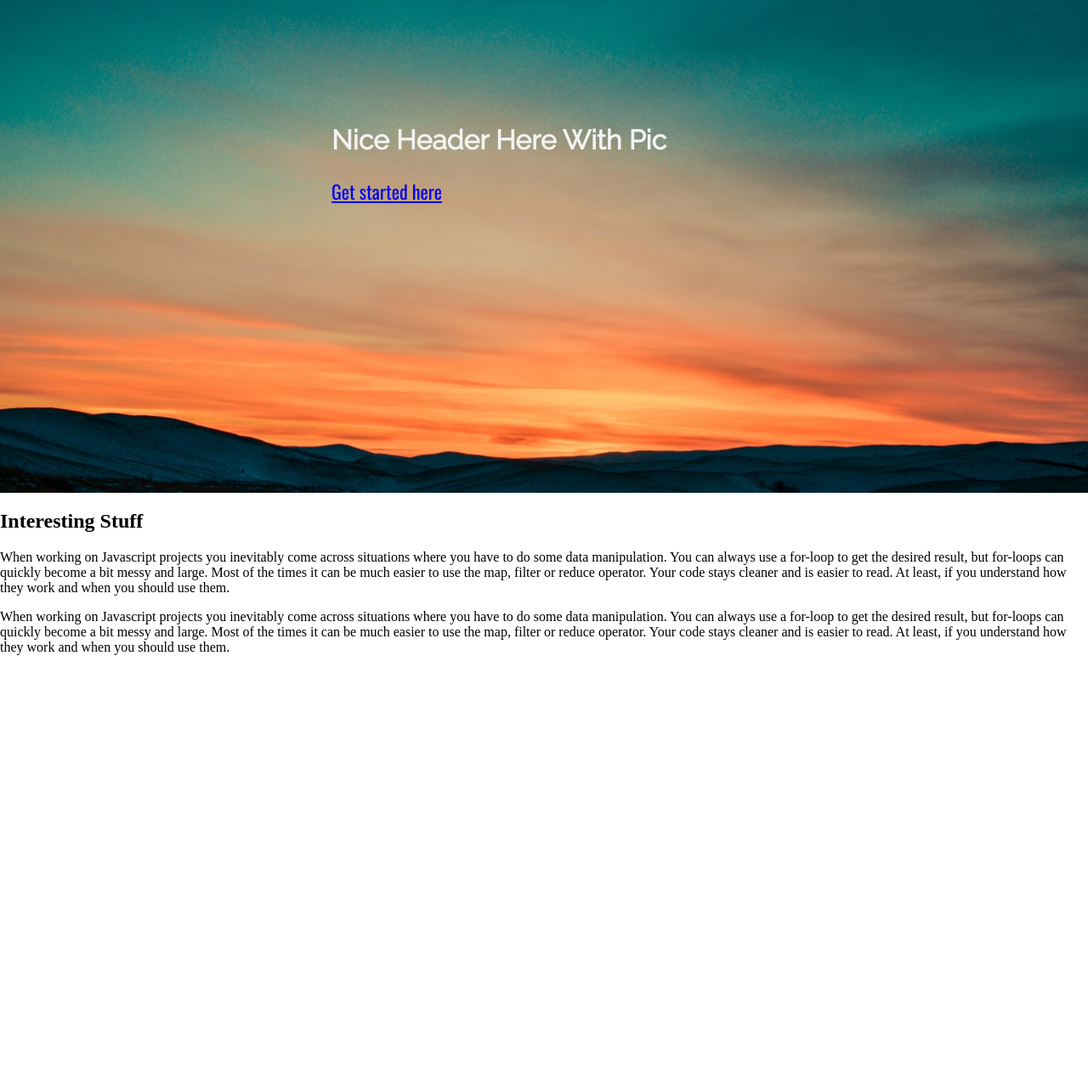
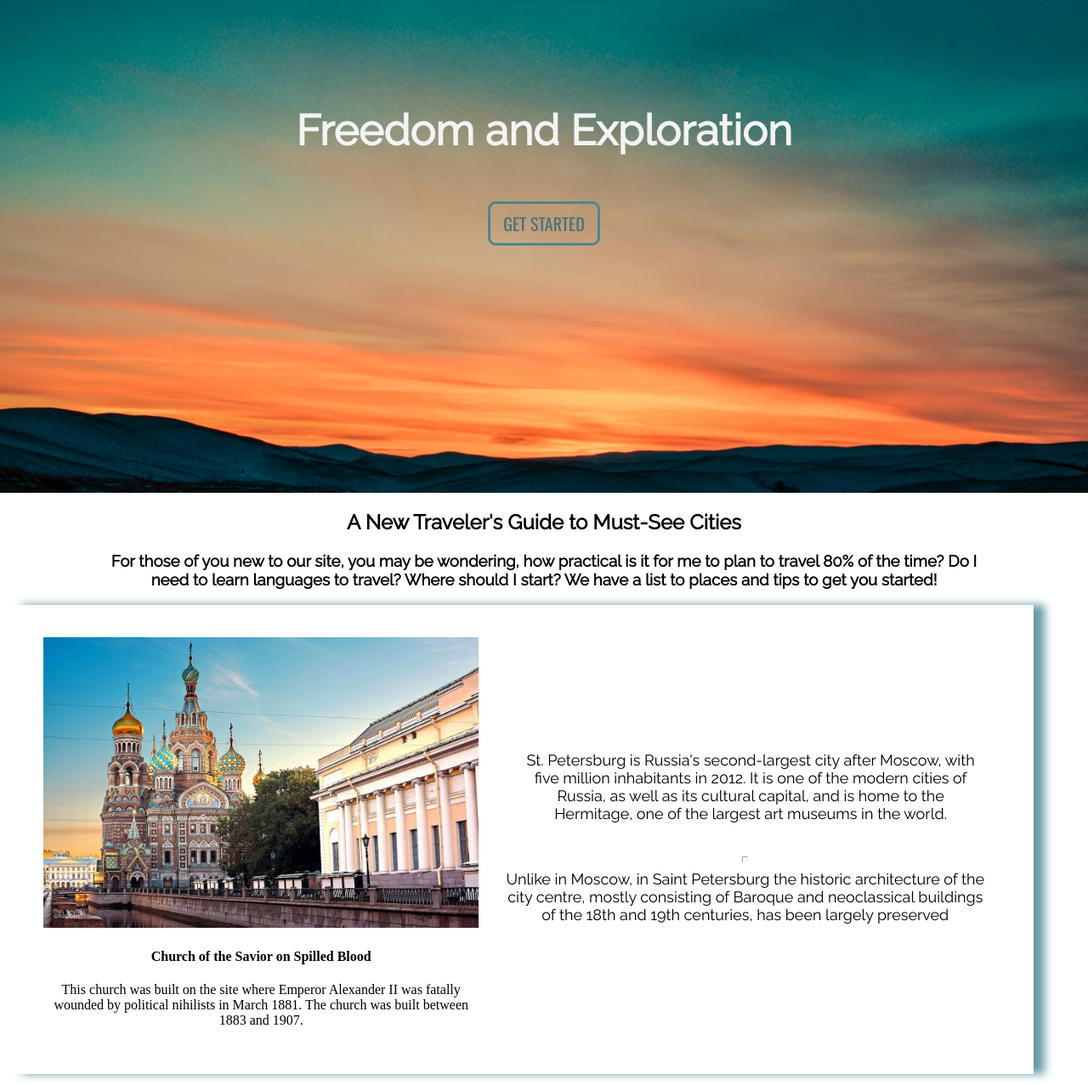
Before and after one commit to KaraCav/SunsetLandingPage, a plain HTML site: page index.html in a window 1280 px wide. Shown: the part 220-1497 px from the top of the page at 85% size. Before the commit the page ends 991 px from the top, so only its background shows below. Drawn offline with nearby package versions, Linux system fonts and the light colour scheme.

Commit message:
added body structure

```diff
--- a/index.html
+++ b/index.html
@@ -20,13 +20,33 @@
     <section class="intro">
         <div class="inner">
             <div class="content">
-                <h1>Nice Header Here With Pic</h1>
-                <a class="button" href="www.facebook.com">Get started here</a>
+                <h1>Freedom and Exploration</h1>
+                <a class="button" href="www.facebook.com">Get started</a>
             </div>
         </div>
     </section>
     <p>
-        <h2> Interesting Stuff </h2>
+        <div class="mainHeading">
+            <h2>A New Traveler's Guide to Must-See Cities</h2>
+            <h3>For those of you new to our site, you may be wondering, how practical is it for me to plan to travel 80% of the
+                time? Do I need to learn languages to travel? Where should I start? We have a list to places and tips to
+                get you started!</h3>
+        </div>
+        <div class="mainBody1">
+            <div class="description">
+                <img src="./pictures/st petersburg .jpg" class="mainImg">
+                <h4>Church of the Savior on Spilled Blood</h4>
+                <p>This church was built on the site where Emperor Alexander II was fatally wounded by political nihilists in
+                    March 1881. The church was built between 1883 and 1907.</p>
+            </div>
+            <div class="bodyText">
+                <p class="bodyText">St. Petersburg is Russia's second-largest city after Moscow, with five million inhabitants in 2012. It is
+                    one of the modern cities of Russia, as well as its cultural capital, and is home to the Hermitage, one
+                    of the largest art museums in the world.
+                     <hr/> Unlike in Moscow, in Saint Petersburg the historic architecture of the city centre, mostly consisting
+                    of Baroque and neoclassical buildings of the 18th and 19th centuries, has been largely preserved</p>
+            </div>
+        </div>
         <p>When working on Javascript projects you inevitably come across situations where you have to do some data manipulation.
             You can always use a for-loop to get the desired result, but for-loops can quickly become a bit messy and large.
             Most of the times it can be much easier to use the map, filter or reduce operator. Your code stays cleaner and
--- a/style.css
+++ b/style.css
@@ -11,7 +11,7 @@ html, body{
   height:100%;
   width:100%;
   margin:auto;
-  background: url('./dawn 2.jpg') no-repeat 50% 50%;
+  background: url('./pictures/dawn 2.jpg') no-repeat 50% 50%;
   display:table;
   top:0;
   background-size: cover;
@@ -23,28 +23,76 @@ width:100%;
 max-width: none;
 }
 .content{
-  max-width:500px;
-  margin:0 auto;
+  max-width:60vw;
+  margin: 0 auto;
+  text-align: center;
 }
 .content h1{
   font-family: 'Raleway', sans-serif;
-  font-size: 32px;
+  font-size: 50px;
   color:#f3f3f3;
+  text-shadow: 0px 0px 300px #444;
+  /* size:500%; */
+  padding-bottom: 3vh;
 }
 
 .button{
   font-family: 'Oswald', sans-serif;
-  font-size: 22px;
-}
+  font-size: 20px;
+  border: 3px solid hsl(192, 32%, 44%);
+  color:#41737e;
+  padding:8px 15px;
+  border-radius: 9px;
+text-decoration:none;
+text-transform: uppercase;}
 
 /* .video-holder {
   position: relative;
   padding-bottom: 56.25%;
   height: 0;
 } */
-@media screen and (max-width:600px){
+@media screen and (max-width:600px), (orientation: portrait){
   .content h1{
-    font-size:50px;
+    font-size:70px;
   }
-  .button{ font-size:30px;}
+  .button{ font-size:50px;}
 }
+.button:hover{
+  color: #ebebebe3;
+  border: 2px solid #ebebeb;
+}
+.mainHeading{
+    text-align: center;
+      font-family: 'Raleway', sans-serif;
+      width: 80vw;
+margin: auto;
+}
+.mainBody1{
+  width: 88vw;
+  text-align: center;
+  margin:1vw;
+  padding:3vw;
+  display: flex;
+  flex-direction: row;
+  box-shadow: 1vw 0vh 10px #6799a3;
+}
+.bodyText{
+  font-size: 18px;
+  font-family: 'Raleway', sans-serif;
+  padding:1vw;
+  margin-left:1vw;
+ display: flex;
+  flex-direction: column;
+  justify-content: center;
+}
+.mainImg{
+  width:40vw;
+}
+.description{
+  width:50vw;
+}
+hr{
+  color: black;
+  height:5px;
+  width: 5px;
+}
```
Also changed, not shown: aerial-view-beach.jpg (deleted), dusk-hills.jpg (deleted), pictures/Florence Duomo.jpg (added), pictures/Paris-Louvre.jpg (added), pictures/dawn 2.jpg (renamed from dawn 2.jpg), pictures/st petersburg .jpg (added), pictures/washingtonDC.jpg (added).
